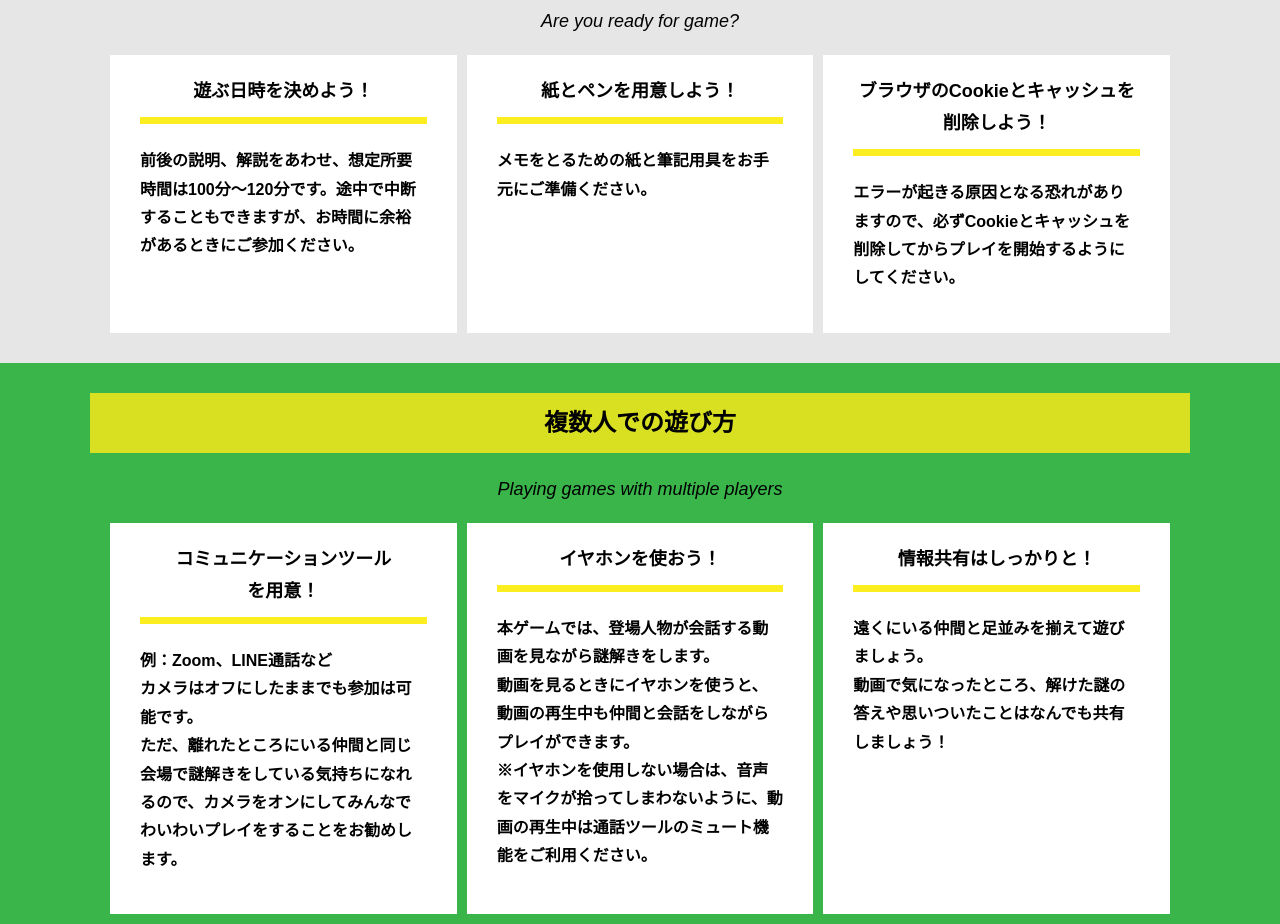
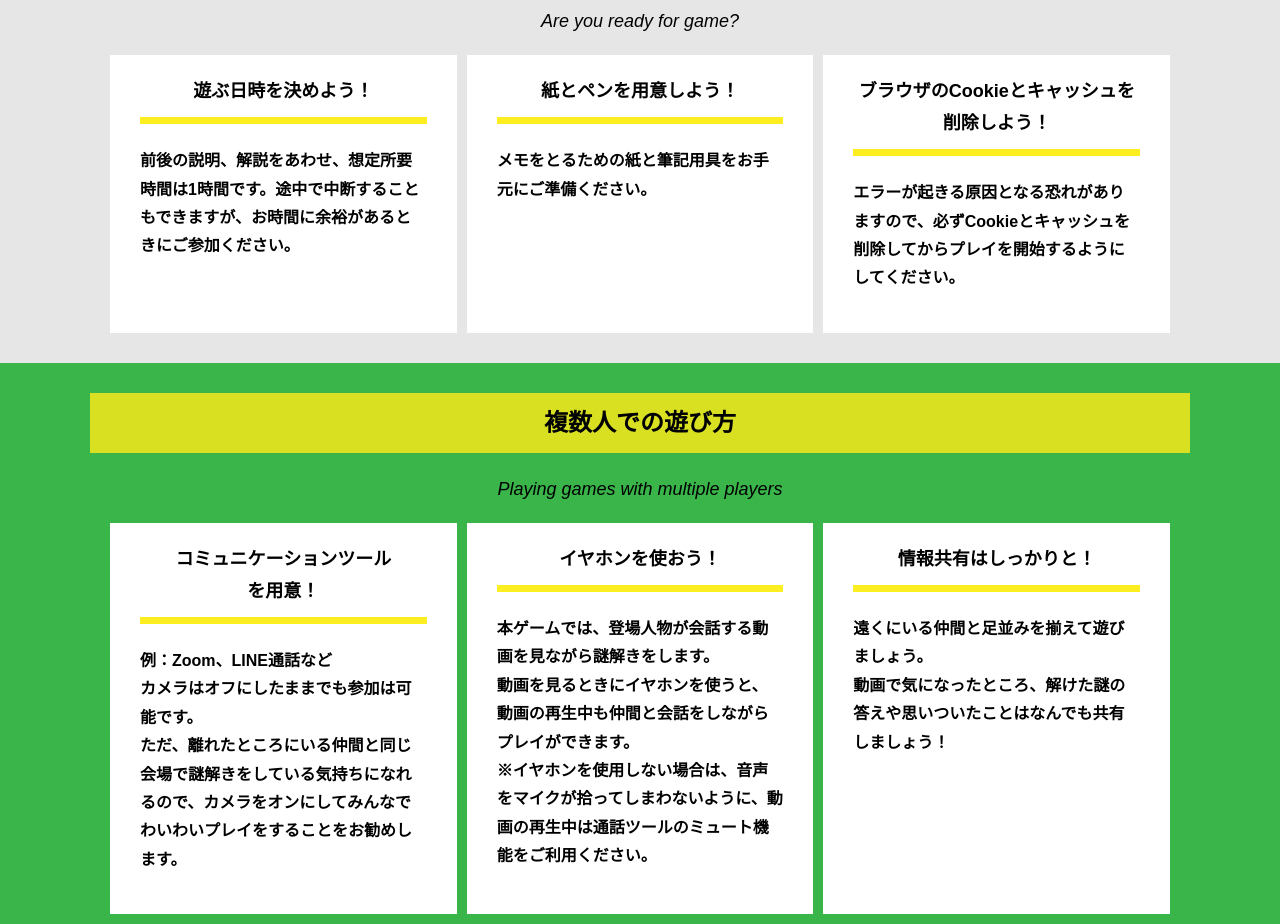
Before and after one commit to Sato-78/alfa-sendai-F, a plain HTML site: page index.html in a window 1280 px wide. Shown: the part 1080-2004 px from the top of the page. Drawn offline with Linux system fonts and the light colour scheme.

Commit message:
Update index.html

```diff
--- a/index.html
+++ b/index.html
@@ -59,7 +59,7 @@
           <div class="column">
             <div class="card">
               <h3 class="card__title">遊ぶ日時を決めよう！</h3>
-              <p class="card__content">前後の説明、解説をあわせ、想定所要時間は100分〜120分です。途中で中断することもできますが、お時間に余裕があるときにご参加ください。</p>
+              <p class="card__content">前後の説明、解説をあわせ、想定所要時間は1時間です。途中で中断することもできますが、お時間に余裕があるときにご参加ください。</p>
             </div>
           </div>
           <div class="column">
```
